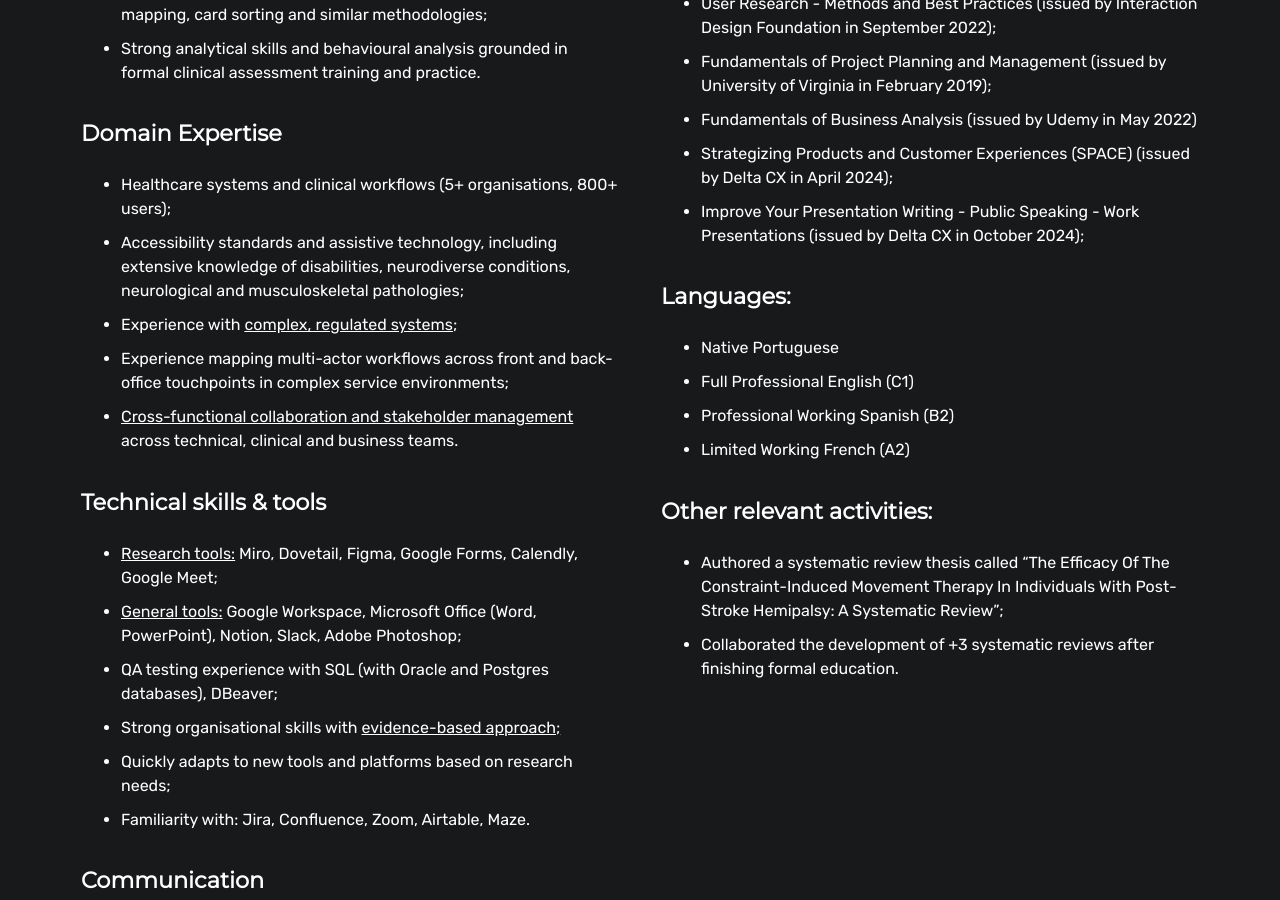
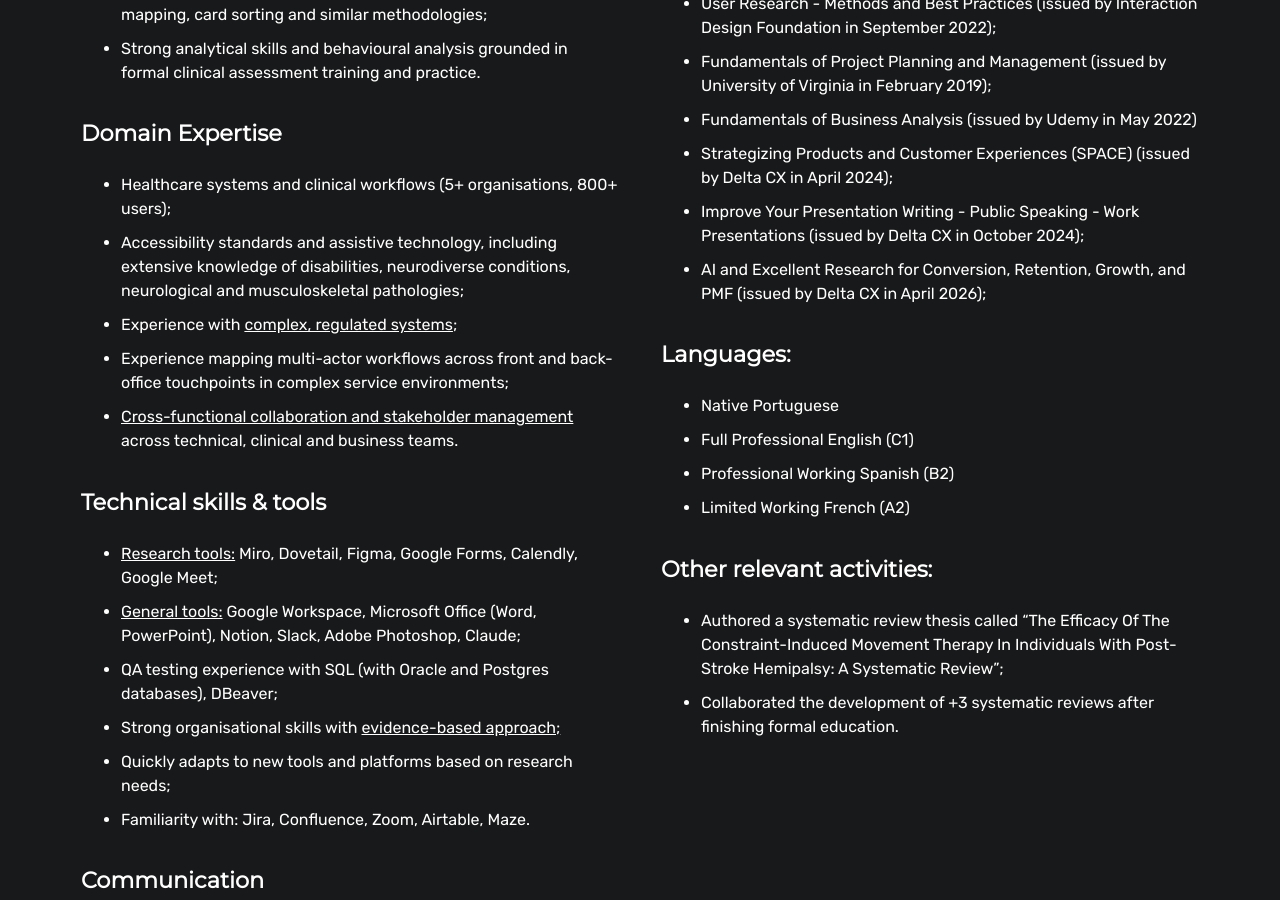
Before and after one commit to analuciacoimbra/analuciacoimbra.github.io, a Jekyll site: the page built from resume.html, in a window 1280 px wide and 900 px high, scrolled down 2312 px. Built offline with Jekyll 4.4.1, drawn with Linux system fonts in a browser that asks for light colours.

Commit message:
New certification

```diff
--- a/resume.html
+++ b/resume.html
@@ -312,7 +312,7 @@ layout: default
         </li>
         <li>
           <u>General tools:</u> Google Workspace, Microsoft Office (Word,
-          PowerPoint), Notion, Slack, Adobe Photoshop;
+          PowerPoint), Notion, Slack, Adobe Photoshop, Claude;
         </li>
         <li>
           QA testing experience with SQL (with Oracle and Postgres databases),
@@ -366,6 +366,10 @@ layout: default
           Improve Your Presentation Writing - Public Speaking - Work
           Presentations (issued by Delta CX in October 2024);
         </li>
+        <li>
+          AI and Excellent Research for Conversion, Retention, Growth, and PMF
+          (issued by Delta CX in April 2026);
+        </li>
       </ul>
       <h3>Languages:</h3>
       <ul>
```
Also changed, not shown: 1 other file.
